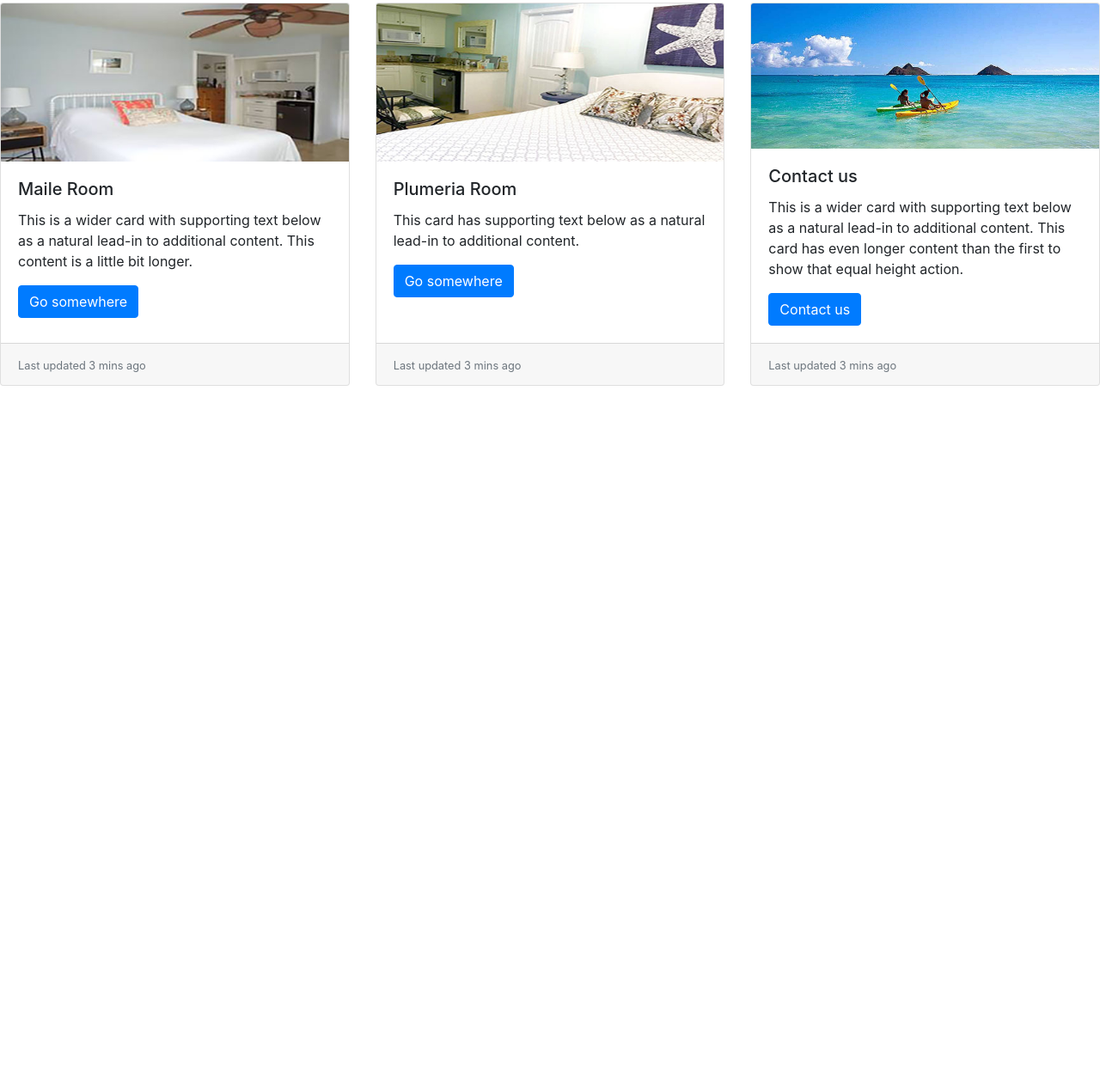
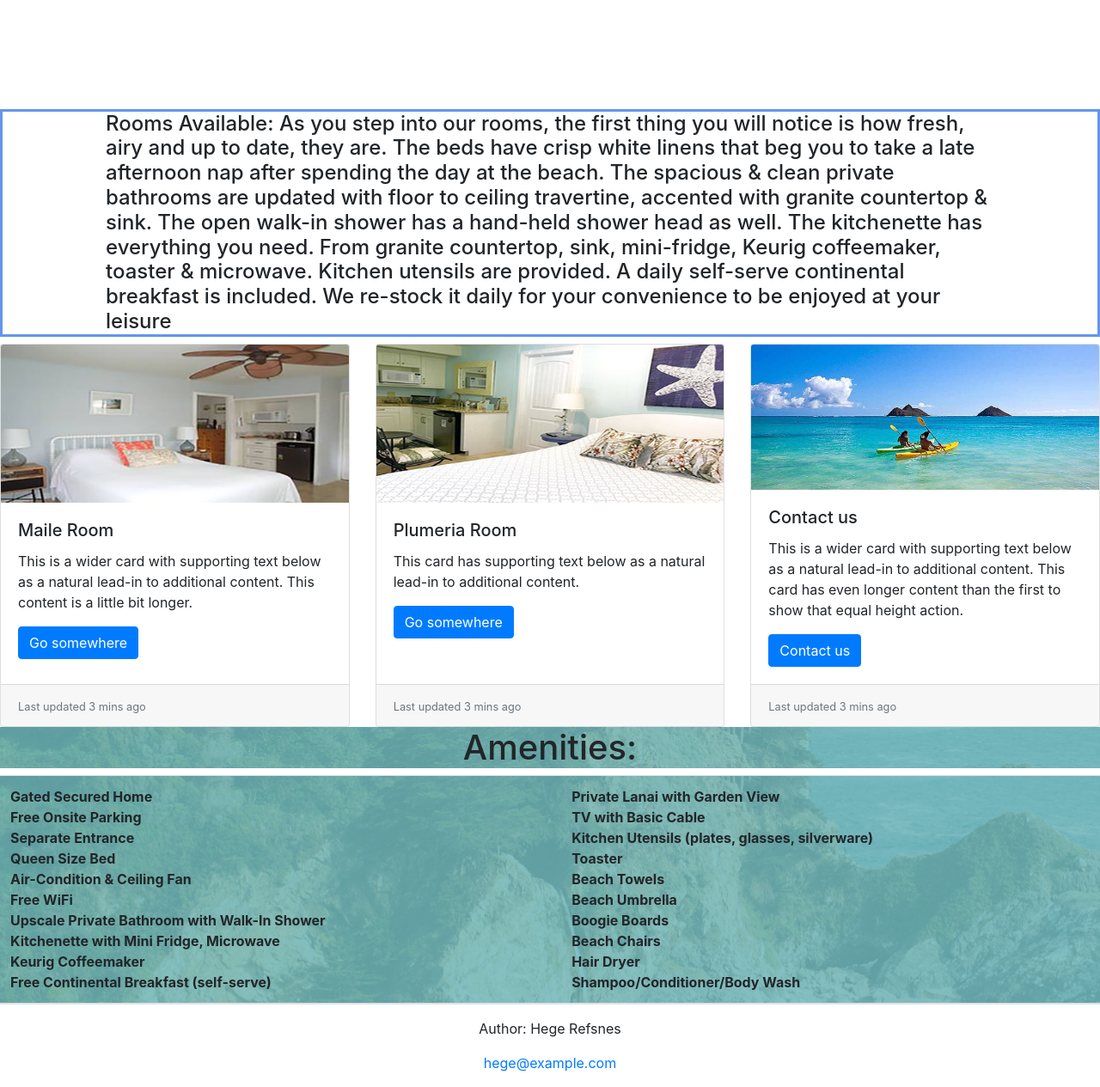
Before and after one commit to sm0862512/Bed_and_Breakfast, a plain HTML site: page index.html in a window 1280 px wide. Shown: the part 851-2116 px from the top of the page at 86% size. Before the commit the page ends 1300 px from the top, so only its background shows below. Drawn offline with nearby package versions, Linux system fonts and the light colour scheme.

Commit message:
added rooms info

```diff
--- a/index.html
+++ b/index.html
@@ -48,10 +48,14 @@
       </div>
     </nav>
     <div class="text">
-      <h2>Kailua Kove Bed & Breakfast:</h2>
-      <h5>
+      <h2 class="title">Kailua Kove Bed & Breakfast:</h2>
+      <h5 class="title">
         One of Oahu's few remaining legally licensed B&B is waiting for you!
       </h5>
+      <h4 class="aboutus"> a 5-minute walk away to the beach...
+Our local beach is pretty quiet with locals going for their daily walk or walking their dogs.
+Turn left and walk past the 2 buildings and the newly opened Nico’s Restaurant, cross the bridge and after the first street on your left,  you will find a narrow pathway that has access to the beach.
+      </h4>
     </div>
     <div
       id="carouselExampleIndicators"
@@ -97,6 +101,9 @@
         <span class="sr-only">Next</span>
       </a>
     </div>
+      <h4 class="info">Rooms Available:
+      As you step into our rooms, the first thing you will notice is how fresh, airy and up to date, they are. The beds have crisp white linens that beg you to take a late afternoon nap after spending the day at the beach. The spacious & clean private bathrooms are updated with floor to ceiling travertine, accented with granite countertop & sink. The open walk-in shower has a hand-held shower head as well. The kitchenette has everything you need. From granite countertop, sink, mini-fridge, Keurig coffeemaker, toaster & microwave. Kitchen utensils are provided. A daily self-serve continental breakfast is included. We re-stock it daily for your convenience to be enjoyed at your leisure
+      </h4>
     <div class="card-deck">
       <div class="card">
         <img src="maileRoom1.jpg" class="card-img-top" alt="..." />
@@ -143,5 +150,39 @@
         </div>
       </div>
     </div>
+    <h1 class="things">Amenities:</h1>
+    <table class="table table-striped">
+      <thead>
+        <tr>
+          <th scope="col">
+            Gated Secured Home<br>
+            Free Onsite Parking<br>
+            Separate Entrance <br>
+            Queen Size Bed<br>
+            Air-Condition & Ceiling Fan<br>
+            Free WiFi<br>
+            Upscale Private Bathroom with Walk-In Shower<br>
+            Kitchenette with Mini Fridge, Microwave<br>
+            Keurig Coffeemaker<br>
+            Free Continental Breakfast (self-serve)<br>
+            </th>
+          <th scope="col">Private Lanai with Garden View <br>
+            TV with Basic Cable<br>
+            Kitchen Utensils (plates, glasses, silverware)<br>
+            Toaster<br>
+            Beach Towels<br>
+            Beach Umbrella<br>
+            Boogie Boards<br>
+            Beach Chairs<br>
+            Hair Dryer<br>
+            Shampoo/Conditioner/Body Wash<br>
+            </th>
+        </tr>
+      </thead>
+    </table>
+    <footer>
+      <p>Author: Hege Refsnes</p>
+      <p><a href="mailto:hege@example.com">hege@example.com</a></p>
+    </footer>
   </body>
 </html>
--- a/styles.css
+++ b/styles.css
@@ -55,3 +55,27 @@
 display: block;
 margin: 0 auto;
 }
+.table-striped{
+    background-image: url("background.png");
+}
+footer{
+    text-align: center;
+}
+.things{
+    text-align: center;
+    background-image: url("background.png");
+    border: 1cm;
+}
+.aboutus{
+    padding-left: 5em;
+    padding-right: 5em;
+}
+.title {
+    color: aqua;
+}
+.info{
+    padding-left: 5em;
+    padding-right: 5em;
+    border-style: solid;
+    border-color: cornflowerblue;
+}
```
Also changed, not shown: contact.html (+12 -3 lines).
